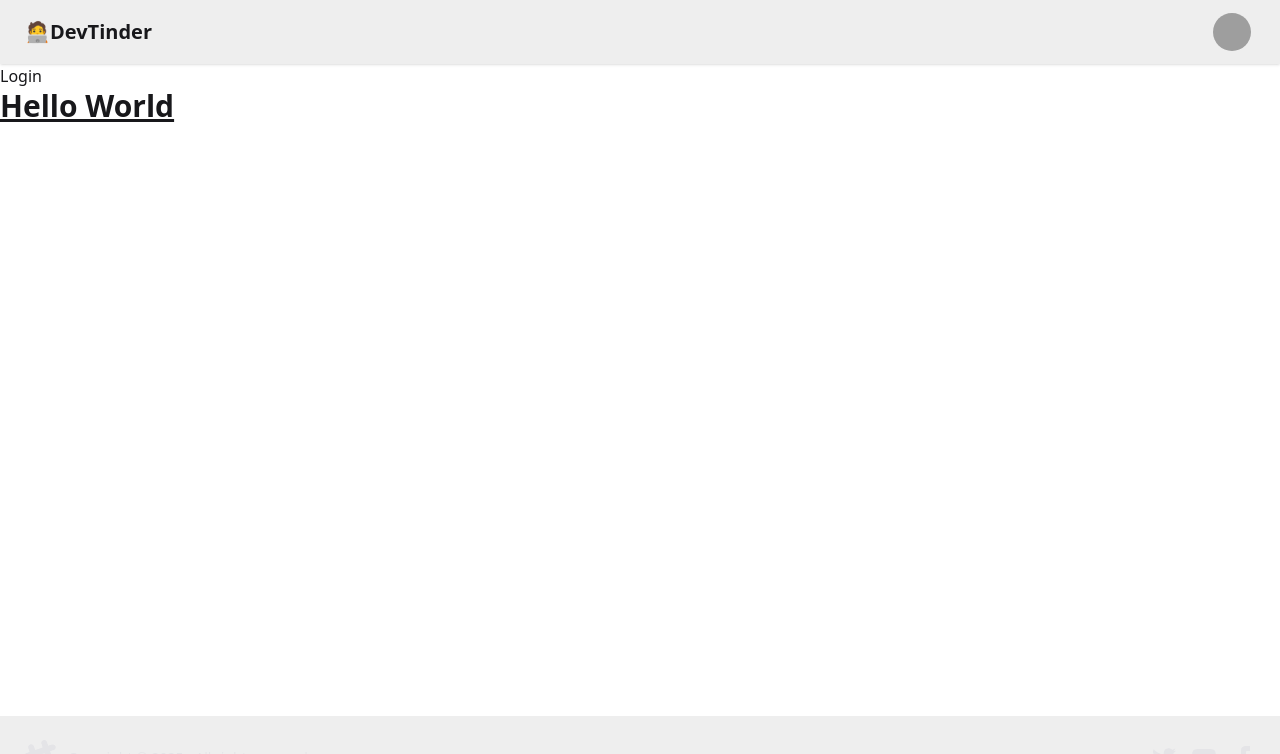
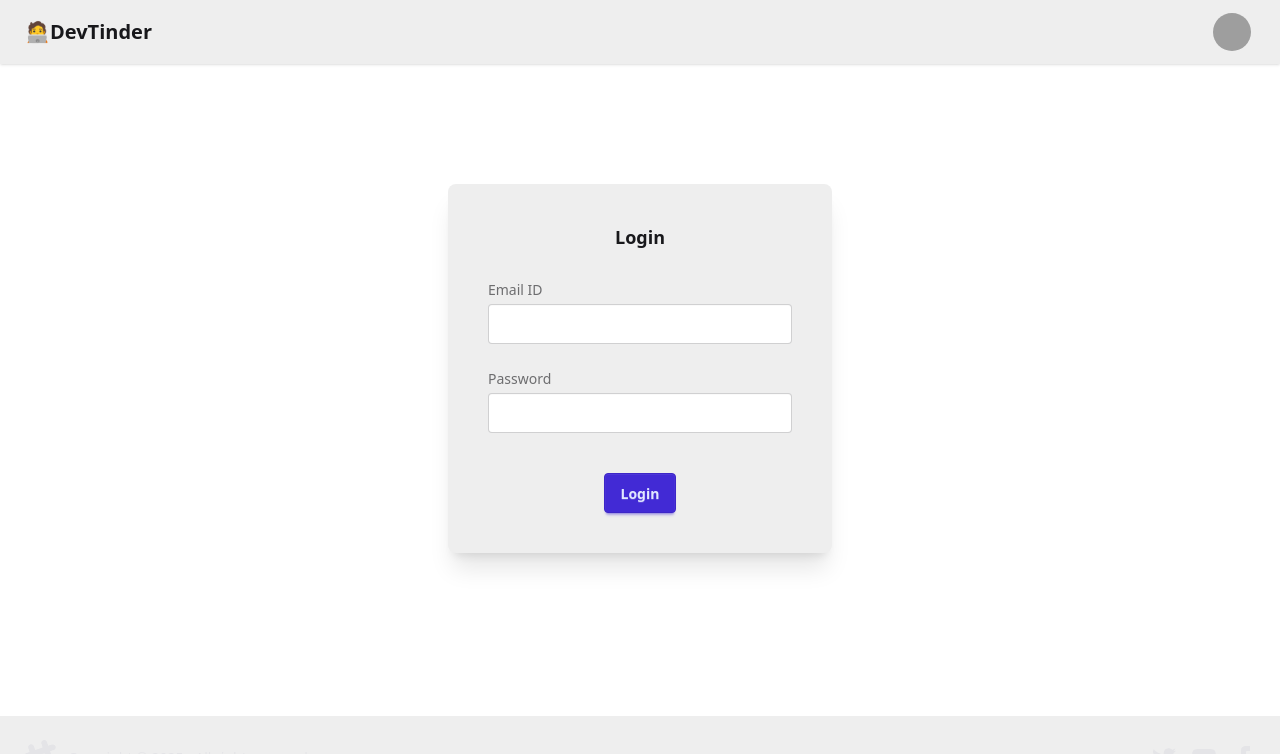
Before and after one commit to AnugrahShanoj/Nerivo, a React (Vite) app: page /login in a window 1280 px wide. Shown: the top 754 px of the page. Built offline with nearby package versions, Linux system fonts and the light colour scheme; grey boxes are pictures that could not be loaded.

Commit message:
Created Redux Store and Slice

```diff
--- a/package.json
+++ b/package.json
@@ -10,9 +10,12 @@
     "preview": "vite preview"
   },
   "dependencies": {
+    "@reduxjs/toolkit": "^2.11.1",
     "@tailwindcss/vite": "^4.1.17",
+    "axios": "^1.13.2",
     "react": "^19.2.0",
     "react-dom": "^19.2.0",
+    "react-redux": "^9.2.0",
     "react-router-dom": "^7.10.1",
     "tailwindcss": "^4.1.17"
   },
--- a/src/App.jsx
+++ b/src/App.jsx
@@ -2,12 +2,15 @@
 import Body from "./Body"
 import Login from "./Login"
 import Profile from "./Profile"
+import { Provider } from "react-redux"
+import appStore from "./utils/appStore"
 
 
 function App() {
 
   return (
     <>
+    <Provider store={appStore}>
       <BrowserRouter basename="/">
         <Routes>
           <Route path="/" element={<Body/>}>
@@ -15,9 +18,8 @@
             <Route path="/profile" element={<Profile/>}/>
           </Route>
         </Routes>
-
       </BrowserRouter>
-     <h1 class="text-3xl font-bold underline">Hello World</h1>
+    </Provider>
     </>
   )
 }
--- a/src/Login.jsx
+++ b/src/Login.jsx
@@ -1,9 +1,62 @@
-import React from 'react'
+import React, { useState } from "react";
+import axios from "axios";
 
 const Login = () => {
-  return (
-    <div>Login</div>
-  )
+const [emailId, setEmailId]=useState("");
+const [password, setPassword]=useState("");
+
+const handleLogin= async()=>{
+    try{
+        const response= await axios.post("http://localhost:3000/login",
+        {
+            emailId,
+            password
+        },
+        {withCredentials: true}
+    );
+}
+catch(err){
+    console.log(err);
+}
 }
 
-export default Login
+  return (
+    <div className="flex justify-center my-30">
+      <div className="card bg-base-300 w-96 shadow-xl p-4">
+        <div className="card-body">
+          <h2 className="card-title justify-center">Login</h2>
+          <div>
+            <label className="form-control  w-full max-w-xs">
+              <div className="label py-1 mt-4">
+                <span className="label-text">Email ID</span>
+              </div>
+              <input
+                type="email"
+                value={emailId}
+                onChange={(e)=>setEmailId(e.target.value)}
+                className="input input-boardered w-full max-w-xs mb-5"
+              />
+            </label>
+
+            <label className="form-control w-full max-w-xs">
+              <div className="label py-1">
+                <span className="label-text">Password</span>
+              </div>
+              <input
+                type="password"
+                value={password}
+                onChange={(e)=>setPassword(e.target.value)}
+                className="input input-boardered w-full max-w-xs mb-5"
+              />
+            </label>
+          </div>
+          <div className="card-actions justify-center mt-3 px-3 ">
+            <button className="btn btn-primary" onClick={handleLogin}>Login</button>
+          </div>
+        </div>
+      </div>
+    </div>
+  );
+};
+
+export default Login;
--- /dev/null
+++ b/src/utils/appStore.js
@@ -0,0 +1,10 @@
+import { configureStore } from "@reduxjs/toolkit";
+import userReducer from "./userSlice";
+
+const appStore= configureStore({
+    reducer: {
+        user: userReducer
+    }
+})
+
+export default appStore;
--- /dev/null
+++ b/src/utils/userSlice.js
@@ -0,0 +1,19 @@
+import { createSlice } from "@reduxjs/toolkit";
+
+const userSlice= createSlice({
+    name: 'user',
+    initialState: null,
+    reducers:{
+        addUser: (state, action)=>{
+            return action.payload;
+        },
+
+        removeUser: (state, action)=>{
+            return null;
+        }
+    }
+});
+
+export const {addUser, removeUser}= userSlice.actions;
+
+export default userSlice.reducer;
```
Also changed, not shown: 1 other file (tests, documents, lock files or other folders). Lines whose indentation alone changed are shown as unchanged.
